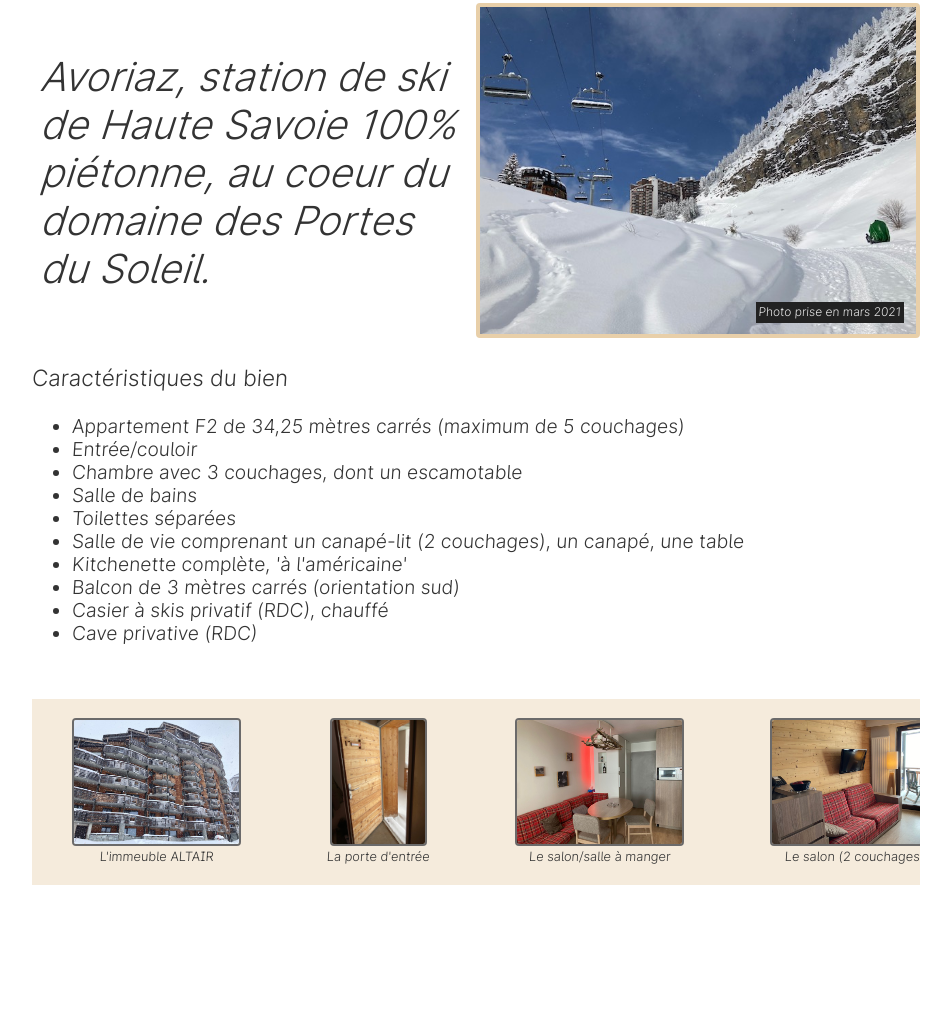
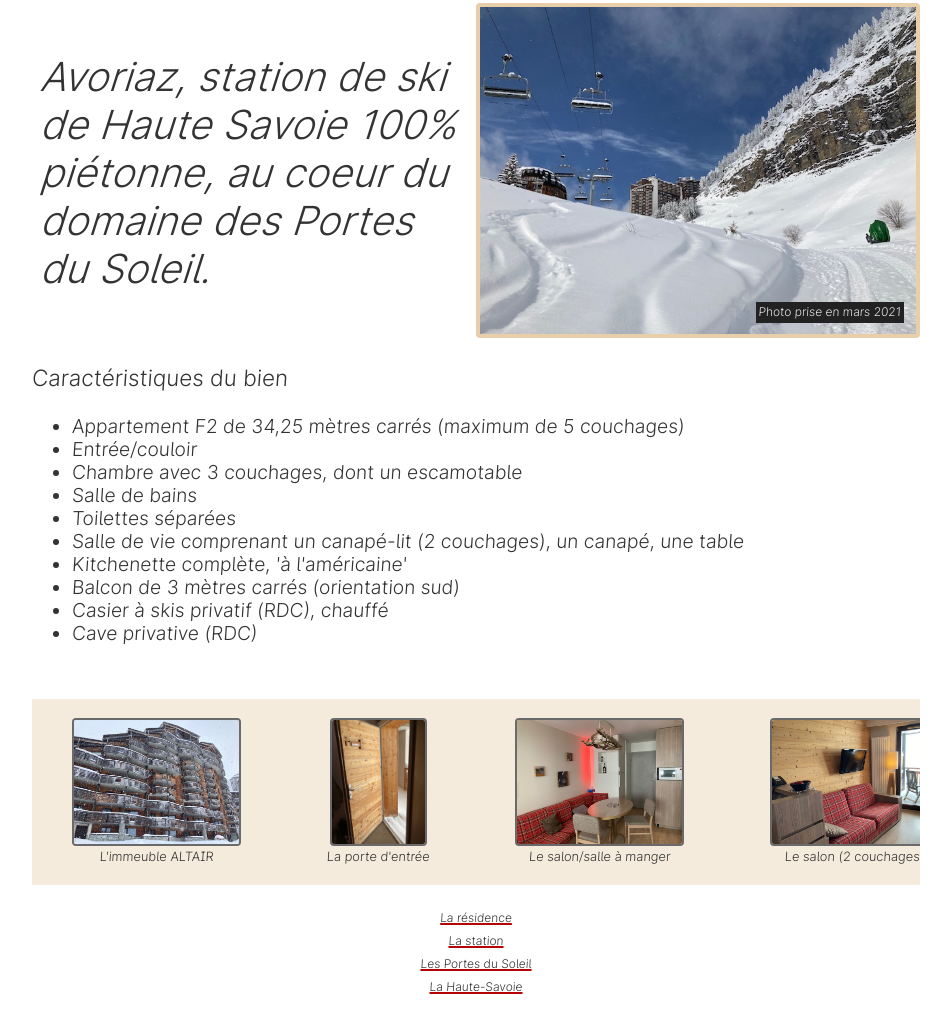
Before and after one commit to smartduck66/smartduck66.github.io, a plain HTML site: page index.html in a window 1280 px wide. Shown: the part 348-1361 px from the top of the page, without its empty margins (164-1115 px from the left). Before the commit the page ends 1249 px from the top, so only its background shows below. Drawn offline with Linux system fonts and the light colour scheme.

Commit message:
Implement evol

```diff
--- a/index.html
+++ b/index.html
@@ -113,11 +113,20 @@
                 </figure>
             </nav>
         </div>
+        <p></p><p></p>
+        <footer class="Footer">
+            <section class="Footer_Block">
+                <a class="Footer_Link" target="_blank" href="https://www.pierreetvacances.com/fr-fr/fp_AVF_location-residence-atria-crozats">La résidence</a>
+                <a class="Footer_Link" target="_blank" href="https://www.avoriaz.com/">La station</a>
+                <a class="Footer_Link" target="_blank" href="https://www.portesdusoleil.com">Les Portes du Soleil</a>
+                <a class="Footer_Link" target="_blank" href="https://www.hautesavoie.fr">La Haute-Savoie</a>
+
+            </section>
+        </footer>
     </body>
     <script type="text/javascript">
         function swipe(bigImage) {
             var url = bigImage.getAttribute('src');
-            window.open(url,'Image');
-        }
+            window.open(url,'Image');}
     </script>
 </html>
--- a/styles.css
+++ b/styles.css
@@ -154,6 +154,26 @@ img {
 	line-height: 1;
 }
 
+.Footer {
+    display: flex;
+    flex-direction: column;
+}
+
+.Footer_Link {
+    font-size: 0.75rem;
+    line-height: 1.6;
+	color: #333;
+    text-decoration-line: underline;
+    text-decoration-skip-ink: auto;
+    text-decoration-color: #b50404;
+    text-decoration-thickness: 2px;
+    display: inline-flex;
+	width: 100%;
+    align-items: center;
+	justify-content: space-around;
+}
+
+
 @media screen and (min-width: 800px) {
 	body {
 		border-left: 4px solid #f9f9f9;
```
